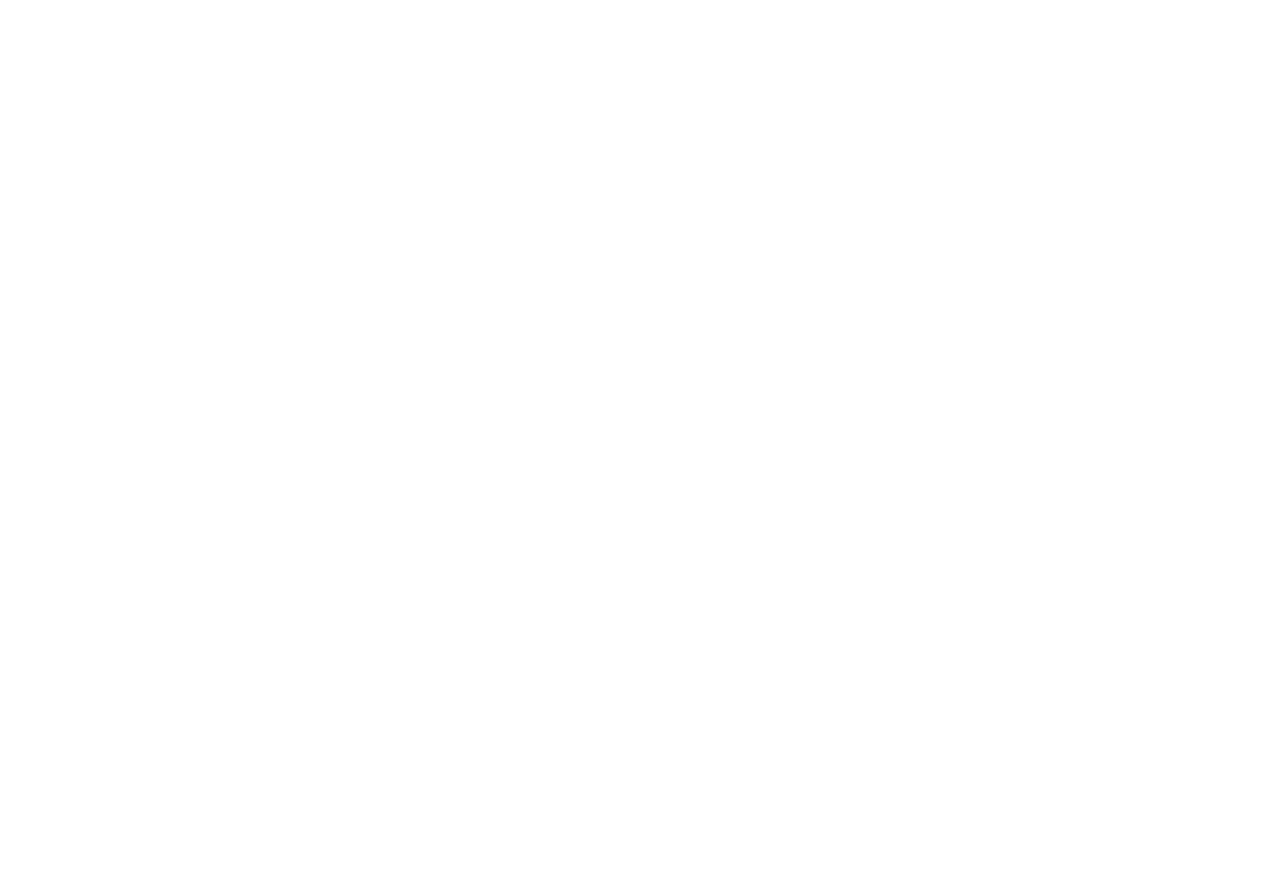
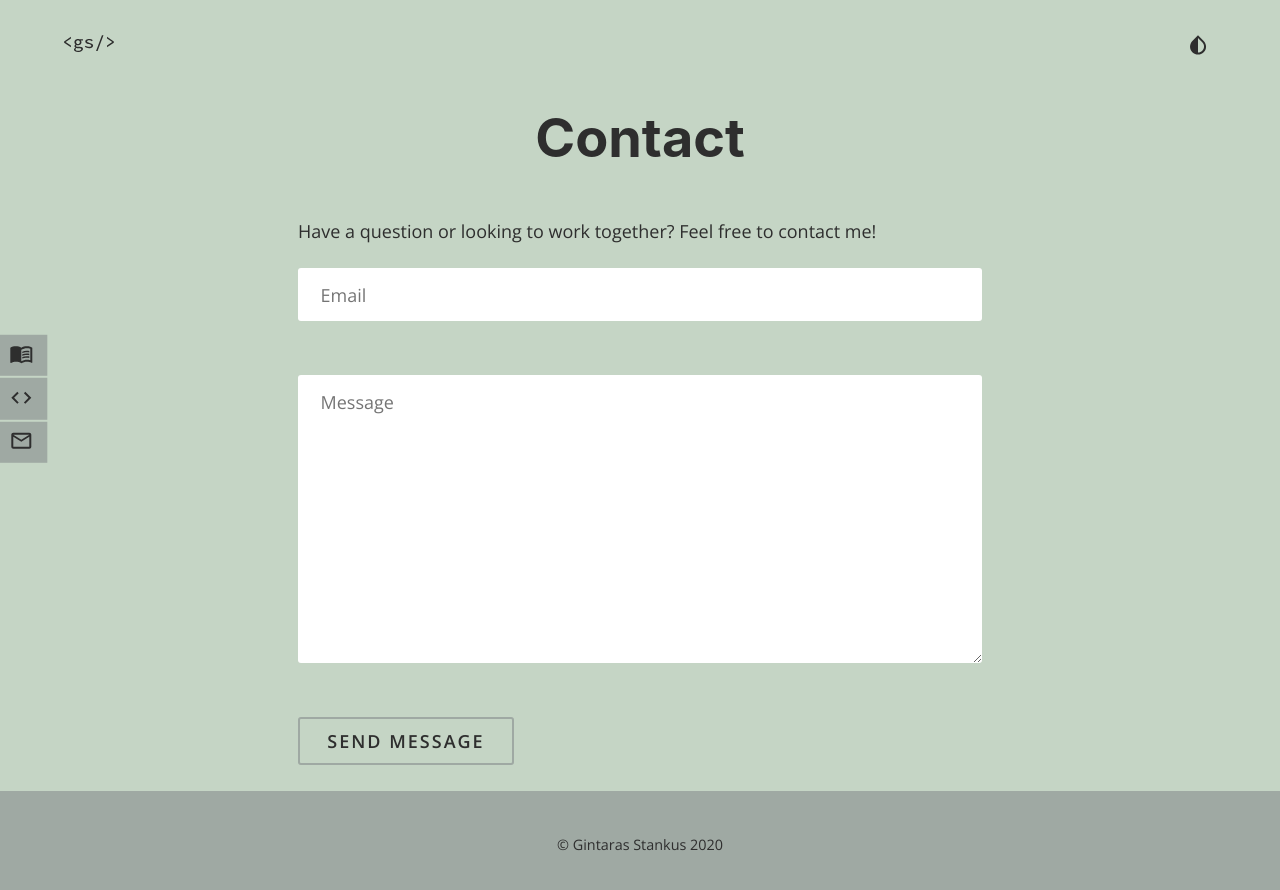
Before and after one commit to g1st/g1st.github.io, a Gatsby site: page /contact in a window 1280 px wide. Before the commit this address had no page. Before the commit the page ends 800 px from the top, so only its background shows below. Built offline with nearby package versions, Linux system fonts and the light colour scheme; Gatsby itself is replaced by a stand-in of ours; some packages are replaced by stand-ins of ours.

Commit message:
Contact page

```diff
--- a/src/components/menu.js
+++ b/src/components/menu.js
@@ -88,7 +88,7 @@ const Menu = () => {
           </Link>
         </Button>
         <Button>
-          <Link to="/projects/" aria-label="View contacts page">
+          <Link to="/contact/" aria-label="View contacts page">
             <Text>Contact</Text>
             <MailIcon
               style={{
--- /dev/null
+++ b/src/pages/contact.js
@@ -0,0 +1,64 @@
+import React from "react";
+import styled from "styled-components";
+
+import { Button } from "../styles/mixins";
+
+const Container = styled.div`
+  max-width: 42rem;
+  margin: 0 auto;
+  padding: 0 2rem;
+`;
+
+const Heading = styled.h2`
+  font-size: 3rem;
+  text-align: center;
+`;
+
+const Form = styled.form`
+  display: flex;
+  flex-direction: column;
+`;
+
+const Text = styled.p`
+  margin-top: 3rem;
+`;
+
+const Input = styled.input`
+  padding: 0.75rem 1.25rem;
+  margin-bottom: 3em;
+  border-radius: 3px;
+  border: none;
+`;
+
+const Message = styled.textarea`
+  border: none;
+  border-radius: 3px;
+  padding: 0.75rem 1.25rem;
+  margin-bottom: 3em;
+`;
+
+const Submit = styled(Button)`
+  max-width: 12em;
+`;
+
+const Contact = () => (
+  <Container>
+    <Heading>Contact</Heading>
+    <Text>
+      Have a question or looking to work together? Feel free to contact me!
+    </Text>
+    <Form name="contact" method="POST" netlify>
+      <Input type="email" placeholder="Email" required />
+      <Message
+        placeholder="Message"
+        rows="10"
+        cols="50"
+        minLength="30"
+        required
+      />
+      <Submit type="submit">Send Message</Submit>
+    </Form>
+  </Container>
+);
+
+export default Contact;
```
